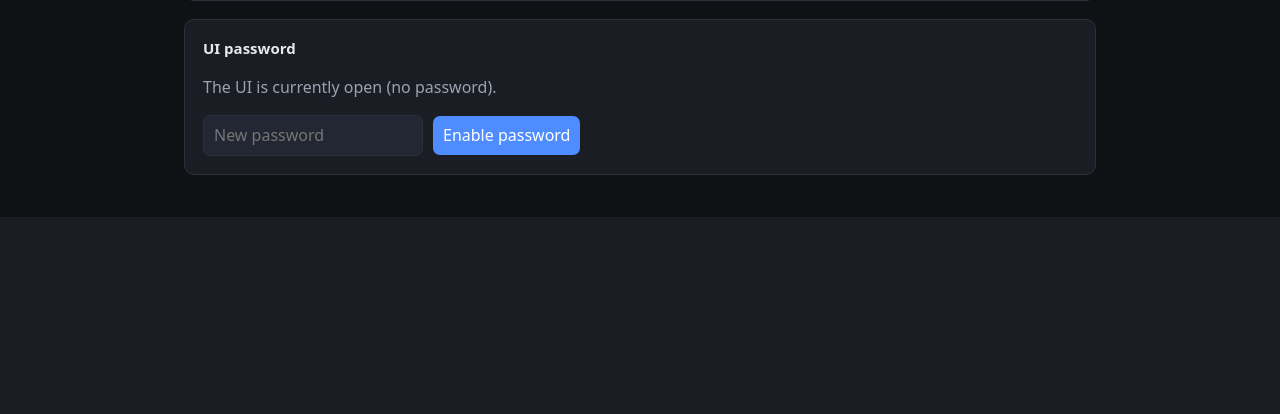
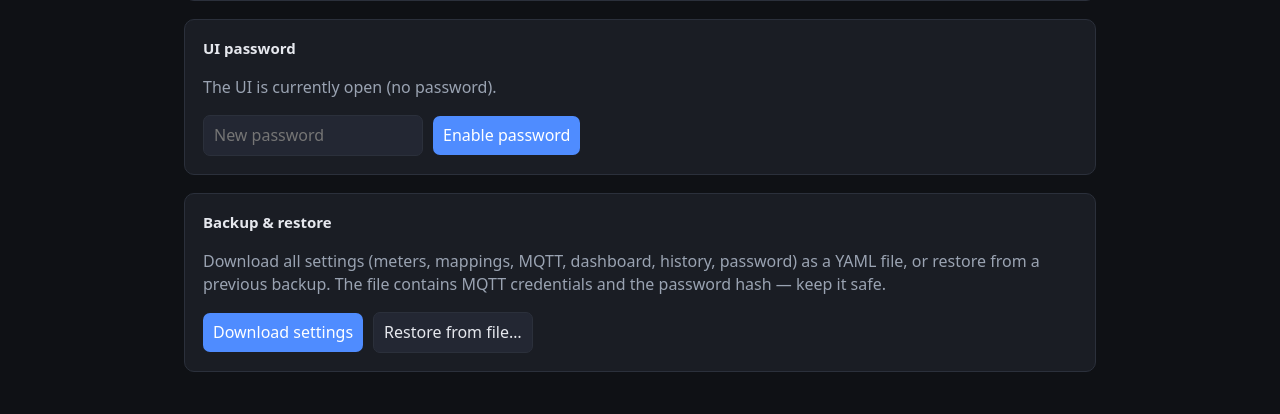
Before and after one commit to PhilippMundhenk/smlgw, a FastAPI app: page /settings in a window 1280 px wide. Shown: the part 1271-1685 px from the top of the page. Before the commit the page ends 1488 px from the top, so only its background shows below. Run offline with FastAPI, Linux system fonts and the light colour scheme; data that the repository does not hold is empty; parts of the project's set-up code (start-up, migrations or seed data) failed here and were passed over.

Commit message:
Add config backup/restore; remove legacy reference folder
- Web UI: download the full configuration as YAML and restore from a backup,
  applied live (meters restart, MQTT reconnects, history updates). The running
  session-signing secret is preserved so an import can't lock the admin out.
- API: GET /api/config/export, POST /api/config/import (+ docs/API.md).
- Settings page gains a "Backup & restore" panel.
- Remove the legacy/ reference folder now that the rewrite is complete.
- Tests for export/import round-trip, invalid input, and secret preservation.

Co-Authored-By: Claude Fable 5 <noreply@anthropic.com>

```diff
--- a/legacy/package.json
+++ /dev/null
@@ -1,6 +0,0 @@
-{
-  "dependencies": {
-    "mqtt": "^4.2.8",
-    "smartmeter-obis": "^2.3.0"
-  }
-}
--- a/src/smlgw/web/app.py
+++ b/src/smlgw/web/app.py
@@ -18,8 +18,9 @@ import threading
 from dataclasses import replace
 from pathlib import Path
 
+import yaml
 from fastapi import FastAPI, Form, HTTPException, Request
-from fastapi.responses import HTMLResponse, JSONResponse, RedirectResponse
+from fastapi.responses import HTMLResponse, JSONResponse, RedirectResponse, Response
 from fastapi.staticfiles import StaticFiles
 from fastapi.templating import Jinja2Templates
 from pydantic import BaseModel, Field
@@ -474,6 +475,44 @@ def create_app(manager: MeterManager, config_path: str) -> FastAPI:
         mutate(lambda cfg: replace(cfg, dashboard=DashboardConfig(panels=panels)))
         return {"ok": True, "count": len(panels)}
 
+    # ---- backup / restore ------------------------------------------- #
+    @app.get("/api/config/export")
+    def api_export_config():
+        """Download the full configuration as a YAML backup."""
+        payload = yaml.safe_dump(manager.config.to_dict(), sort_keys=False, allow_unicode=True)
+        return Response(
+            content=payload,
+            media_type="application/x-yaml",
+            headers={"Content-Disposition": 'attachment; filename="smlgw-config.yaml"'},
+        )
+
+    @app.post("/api/config/import")
+    async def api_import_config(request: Request):
+        """Replace the whole configuration from an uploaded YAML/JSON backup."""
+        raw = await request.body()
+        try:
+            data = yaml.safe_load(raw.decode("utf-8")) or {}
+            if not isinstance(data, dict):
+                raise ValueError("configuration must be a mapping")
+            new_config = AppConfig.from_dict(data)
+        except Exception as exc:  # noqa: BLE001 - surfaced to the user
+            raise HTTPException(status_code=400, detail=f"invalid configuration: {exc}")
+        # Keep the running session-signing secret so importing does not lock out
+        # the current admin (SessionMiddleware's key is fixed at startup).
+        current_secret = manager.config.auth.secret
+        new_config = replace(
+            new_config,
+            auth=replace(new_config.auth, secret=current_secret or new_config.auth.secret or generate_secret()),
+        )
+        mutate(lambda _cfg: new_config)
+        manager.reconfigure_mqtt()
+        if manager.history is not None:
+            manager.history.update_settings(
+                retention_hours=new_config.history.retention_hours,
+                sample_interval=new_config.history.sample_interval,
+            )
+        return {"ok": True, "meters": len(new_config.meters), "panels": len(new_config.dashboard.panels)}
+
     @app.get("/api/obis/{code:path}")
     def api_obis_name(code: str):
         return {"code": code, "name": obis_name(code)}
--- a/src/smlgw/web/templates/settings.html
+++ b/src/smlgw/web/templates/settings.html
@@ -68,6 +68,19 @@
   </div>
 </div>
 
+<div class="panel">
+  <h2>Backup &amp; restore</h2>
+  <p class="muted">Download all settings (meters, mappings, MQTT, dashboard, history, password)
+    as a YAML file, or restore from a previous backup. The file contains MQTT credentials and
+    the password hash — keep it safe.</p>
+  <div class="row">
+    <button id="download-btn">Download settings</button>
+    <input type="file" id="restore-file" accept=".yaml,.yml,.json" style="display:none">
+    <button class="secondary" id="restore-btn">Restore from file…</button>
+    <span id="backup-msg" class="muted"></span>
+  </div>
+</div>
+
 <script>
 async function api(method, url, body) {
   const opts = { method, headers: { 'Content-Type': 'application/json' } };
@@ -118,6 +131,23 @@ if (clearBtn) clearBtn.onclick = async () => {
   catch (e) { $('pw-msg').textContent = e.message; }
 };
 
+$('download-btn').onclick = () => { window.location = '/api/config/export'; };
+$('restore-btn').onclick = () => $('restore-file').click();
+$('restore-file').onchange = async (e) => {
+  const file = e.target.files[0];
+  if (!file) return;
+  if (!confirm(`Restore settings from "${file.name}"? This replaces the current configuration.`)) { e.target.value = ''; return; }
+  try {
+    const text = await file.text();
+    const r = await fetch('/api/config/import', { method: 'POST', headers: { 'Content-Type': 'application/x-yaml' }, body: text });
+    const data = await r.json().catch(() => ({}));
+    if (!r.ok) throw new Error(data.detail || r.statusText);
+    $('backup-msg').textContent = `Restored ${data.meters} meter(s), ${data.panels} panel(s). Reloading…`;
+    setTimeout(() => location.reload(), 900);
+  } catch (err) { $('backup-msg').textContent = err.message; }
+  e.target.value = '';
+};
+
 async function loadSettings() {
   try { const s = await api('GET', '/api/settings'); $('h-count').textContent = s.history.samples.toLocaleString(); }
   catch (e) {}
```
Also changed, not shown: docs/API.md (+21 -0 lines), legacy/gateway.js (deleted, +0 -94 lines), tests/test_web_features.py (+54 -0 lines), README.md, 3 other files.
